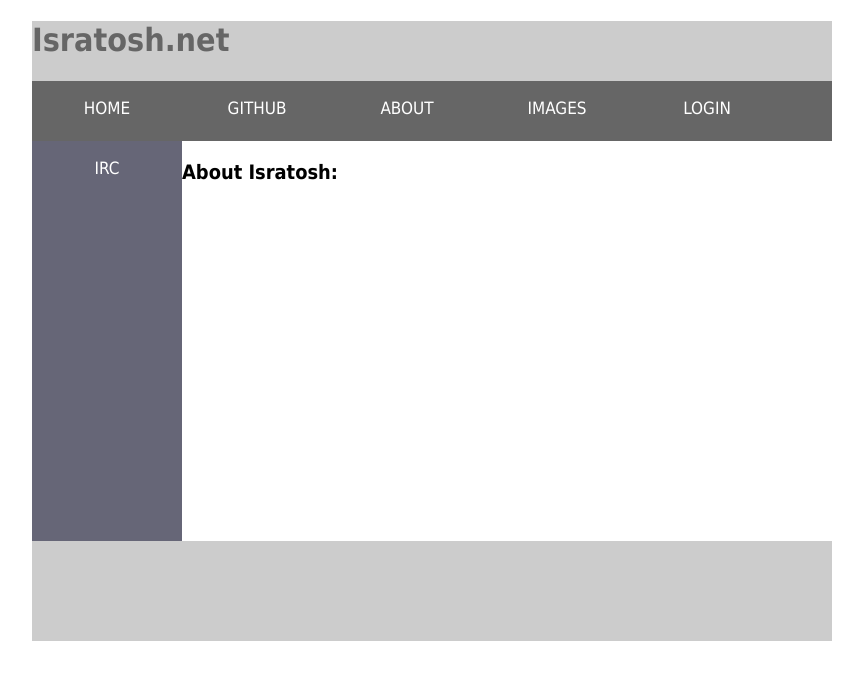
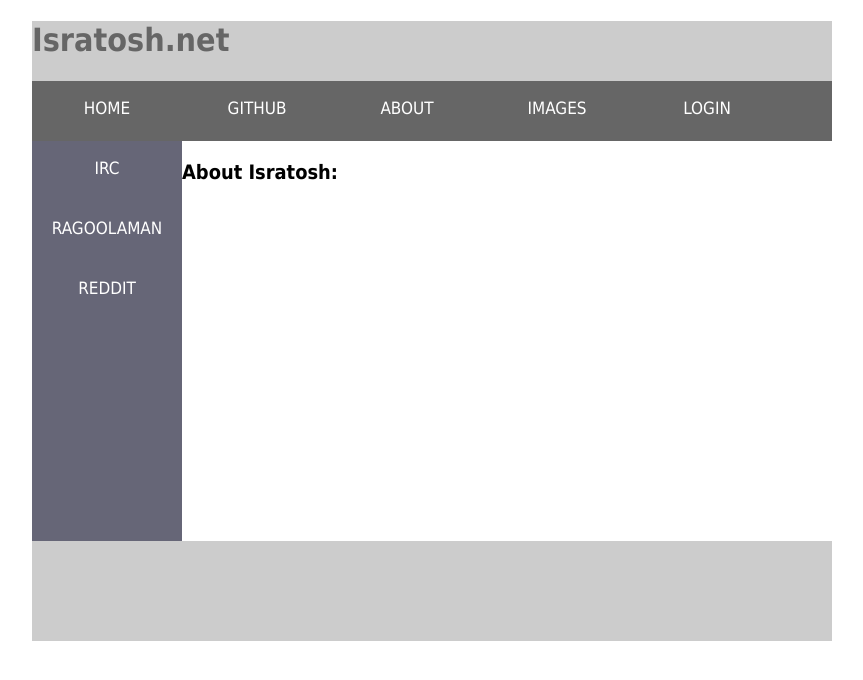
Before and after one commit to ragoolaman/ragoolaman.github.io, a Jekyll site: the page Isratosh/About.html, which Jekyll copies as it is, in a window 1280 px wide. Shown: the top 680 px of the page, without its empty margins (208-1071 px from the left). Built offline with Jekyll 4.4.1, drawn with Linux system fonts in a browser that asks for light colours.

Commit message:
Update about

```diff
--- a/Isratosh/About.html
+++ b/Isratosh/About.html
@@ -25,14 +25,16 @@ body {
 			<ul>
 				<li><a href="ServerSite.html">HOME</a></li>
 				<li><a href="https://github.com/Isratosh">GITHUB</a></li>
-				<li><a href="#">ABOUT</a></li>
-				<li><a href="#">IMAGES</a></li>
+				<li><a href="About.html">ABOUT</a></li>
+				<li><a href="Images.html">IMAGES</a></li>
 				<li><a href="Login.html">LOGIN</a></li>
 			</ul>
 		</div>
 		<div id="SideBar">
 			<ul>
 				<li><a href="http://216.105.170.142:1802">IRC</a></li>
+				<li><a href="https://ragoolaman.github.io">RAGOOLAMAN</a></li>
+				<li><a href="http://reddit.com">REDDIT</a></li>
 			</ul>
 		</div>
 		<div id="MainBody">
```
